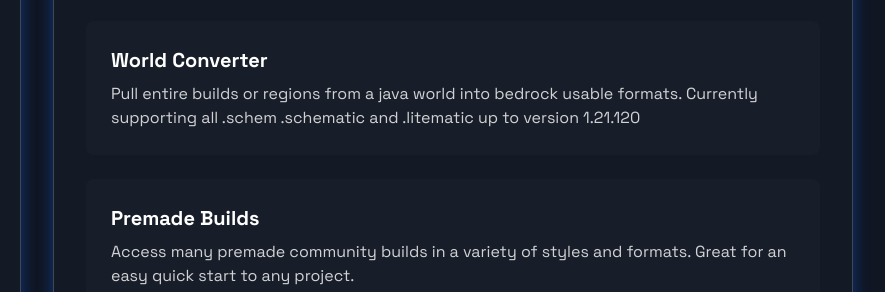
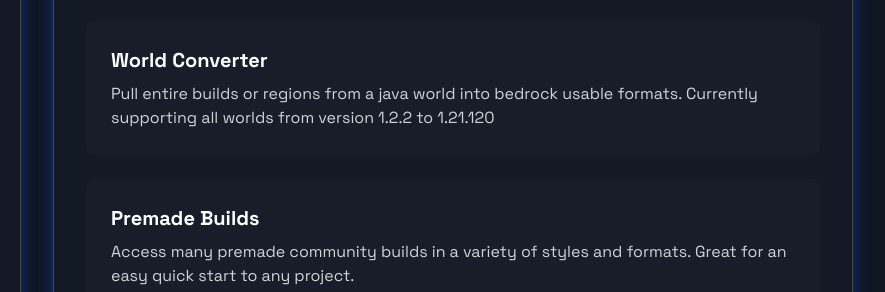
Before and after one commit to Faelan-Anthropawn/Faelan, a plain HTML site: page index.html in a window 1280 px wide. Shown: the part 440-732 px from the top of the page, 395-1280 px from the left. Drawn offline with nearby package versions, Linux system fonts and the light colour scheme.

Commit message:
Update index.html
typo

```diff
--- a/index.html
+++ b/index.html
@@ -74,7 +74,7 @@
 </a>
 <a href="/world.html" class="group rounded-lg bg-secondary-dark border border-transparent hover:border-primary/50 transition-colors duration-300 p-6 block cursor-pointer">
 <h3 class="text-xl font-bold text-white mb-2">World Converter</h3>
-<p class="text-white/80">Pull entire builds or regions from a java world into bedrock usable formats. Currently supporting all .schem .schematic and .litematic up to version 1.21.120</p>
+<p class="text-white/80">Pull entire builds or regions from a java world into bedrock usable formats. Currently supporting all worlds from version 1.2.2 to 1.21.120</p>
 </a>
 <a href="https://discord.gg/42gwqcyq" target="_blank" class="group rounded-lg bg-secondary-dark border border-transparent hover:border-primary/50 transition-colors duration-300 p-6 block cursor-pointer">
 <h3 class="text-xl font-bold text-white mb-2">Premade Builds</h3>
```
